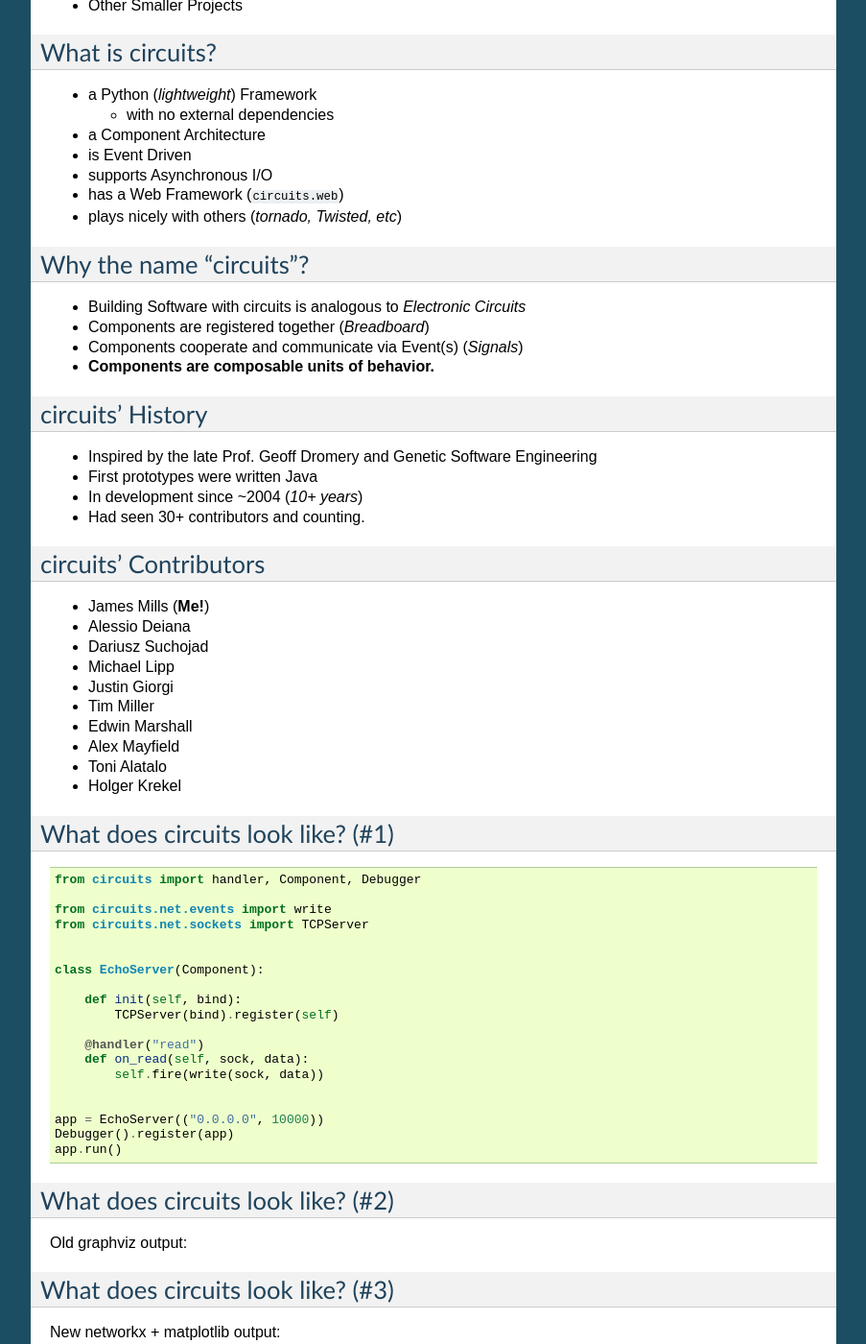
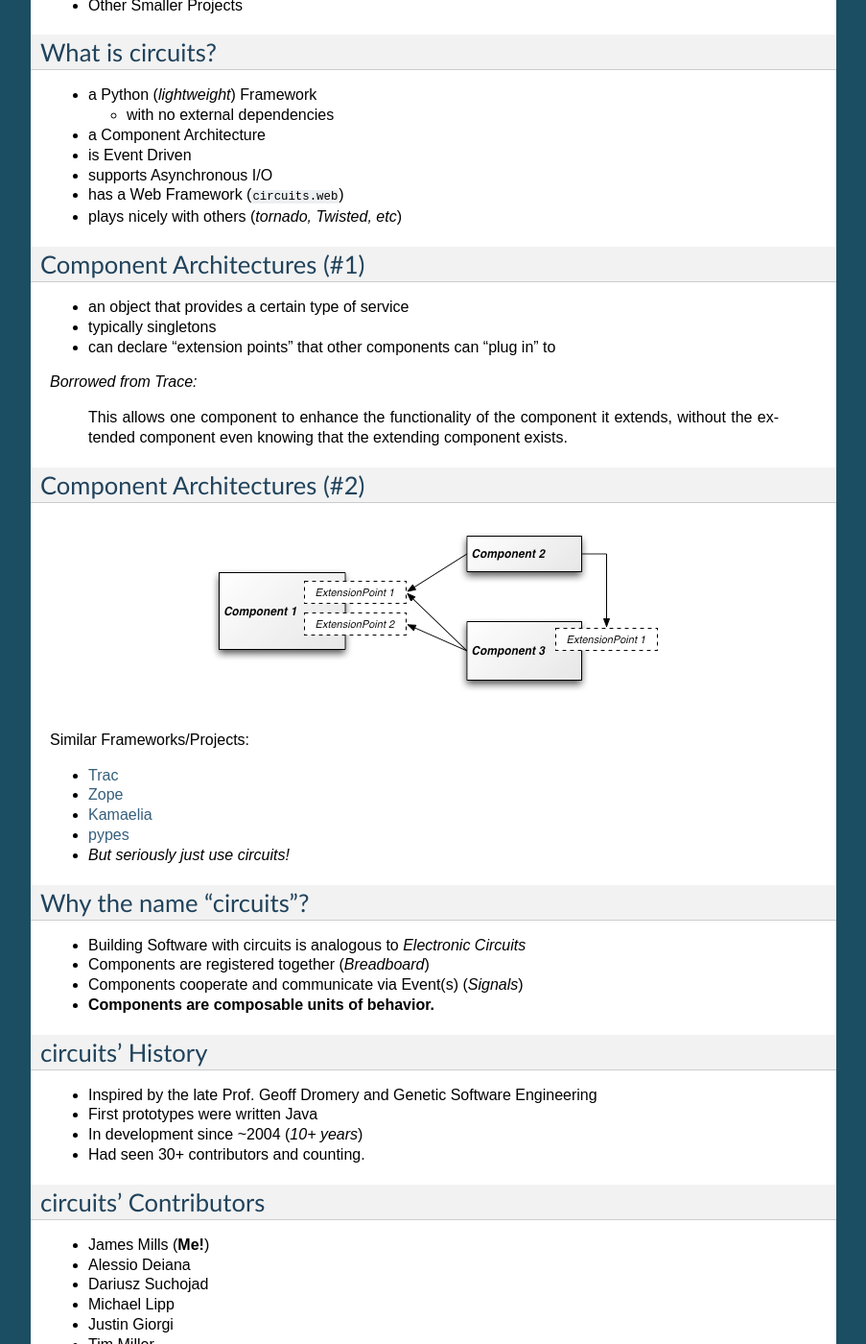
Before and after one commit to circuits/pycon, a Sphinx documentation site: the page built from source/index.rst, in a window 1280 px wide and 1400 px high, scrolled down 827 px. Shown: the whole window at 96% size, without its empty margins (198-1101 px from the left). Built offline with Sphinx 7.4.7, drawn with Linux system fonts in a browser that asks for light colours; formulas are drawn with MathJax 3; some of the changed text lies outside the part shown.

Commit message:
Added two more slides on Component Architectures

```diff
--- a/source/index.rst
+++ b/source/index.rst
@@ -52,6 +52,34 @@ What is circuits?
 - supports Asynchronous I/O
 - has a Web Framework (``circuits.web``)
 - plays nicely with others (*tornado, Twisted, etc*)
+
+
+Component Architectures (#1)
+============================
+
+* an object that provides a certain type of service
+* typically singletons
+* can declare "extension points" that other components can “plug in” to
+
+*Borrowed from Trace:*
+
+  This allows one component to enhance the functionality of the component
+  it extends, without the extended component even knowing that the extending
+  component exists.
+
+
+Component Architectures (#2)
+============================
+
+.. figure:: /_static/images/xtnpt.png
+
+Similar Frameworks/Projects:
+
+* `Trac <http://trac.edgewall.org/>`_
+* `Zope <http://www.zope.org/>`_
+* `Kamaelia <http://www.kamaelia.org/>`_
+* `pypes <https://pypi.python.org/pypi/pypes>`_
+* *But seriously just use circuits!*
 
 
 Why the name "circuits"?
```
Also changed, not shown: source/_static/images/xtnpt.png (added).
